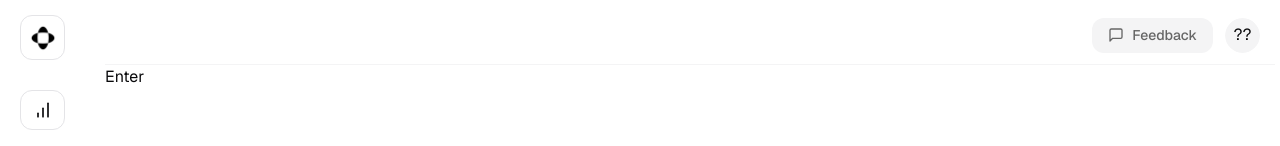
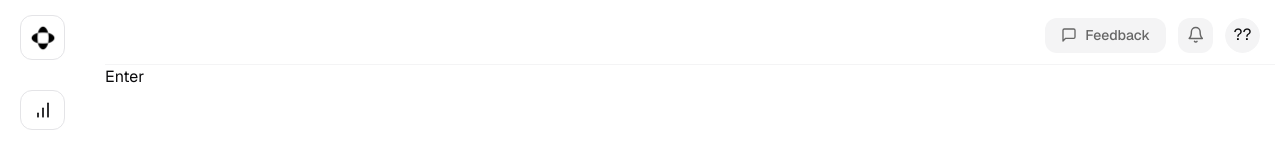
Before and after one commit to Measurely-dev/Measurely, a Next.js app in the folder frontend/: page /dashboard in a window 1280 px wide. Shown: the top 146 px of the page. Built offline with nearby package versions, Linux system fonts and the light colour scheme.

Commit message:
frontend: fixed the hydration error

```diff
--- a/frontend/src/app/dashboard/page.tsx
+++ b/frontend/src/app/dashboard/page.tsx
@@ -1,4 +1,4 @@
-export default function Dashboard() {
+export default function DashboardHomePage() {
     return (
         <div>
             Enter
--- a/frontend/src/app/dashboard/wrapper.tsx
+++ b/frontend/src/app/dashboard/wrapper.tsx
@@ -3,6 +3,8 @@
 import DashboardContent from "@/components/dashboard/layout/content/content";
 import DashboardNavbar from "@/components/dashboard/layout/navbar/navbar";
 import DashboardTopbar from "@/components/dashboard/layout/topbar/topbar";
+import LogoSvg from "@/components/global/logoSvg";
+import { Progress } from "@/components/ui/progress";
 import { ScrollArea } from "@/components/ui/scroll-area";
 export default function DashboardWrapper({ children }: { children: any }) {
   return (
@@ -19,7 +21,7 @@ export default function DashboardWrapper({ children }: { children: any }) {
       {/* <div className='absolute left-0 top-0 flex h-[100vh] w-[100vw] select-none flex-col items-center justify-center gap-8 bg-accent'>
           <div className='relative flex items-center justify-center gap-2'>
             <LogoSvg className='size-14' />
-            <div className='text-xl font-semibold'>Zway</div>
+            <div className='text-xl font-semibold'>Measurely</div>
           </div>
           <div className='w-[250px] rounded-full bg-input'>
             <Progress className='h-1' />
--- a/frontend/src/components/dashboard/components/feedbackPopover.tsx
+++ b/frontend/src/components/dashboard/components/feedbackPopover.tsx
@@ -8,15 +8,15 @@ import { Textarea } from '@/components/ui/textarea';
 export default function FeedbackPopover(props: { children: any }) {
   return (
     <Popover>
-      <PopoverTrigger>{props.children}</PopoverTrigger>
-      <PopoverContent className='mr-5 mt-1 w-[170px] rounded-[16px] p-2 shadow-sm'>
+      <PopoverTrigger asChild>{props.children}</PopoverTrigger>
+      <PopoverContent className='mr-5 mt-1 w-[200px] rounded-[16px] p-2 shadow-sm'>
         <Textarea
-          placeholder='Type a feedback...'
+          placeholder='Tell us what you think...'
           className='h-20 resize-none'
         />
         <div className='w-full justify-end items-end flex'>
           {' '}
-          <Button className='mt-2 rounded-[12px]' variant={'secondary'} size={'sm'}>
+          <Button className='mt-2 rounded-[12px] w-full' variant={'default'} size={'sm'}>
             Send
           </Button>
         </div>
--- a/frontend/src/components/dashboard/components/inboxPopover.tsx
+++ b/frontend/src/components/dashboard/components/inboxPopover.tsx
@@ -10,8 +10,8 @@ import { Archive, Inbox, MessageCircle } from 'react-feather';
 export default function InboxPopover(props: { children: any }) {
   return (
     <Popover>
-      <PopoverTrigger>{props.children}</PopoverTrigger>
-      <PopoverContent className='mr-5 mt-1 w-[370px] rounded-[16px] p-0 pb-5 shadow-sm'>
+      <PopoverTrigger asChild>{props.children}</PopoverTrigger>
+      <PopoverContent className='mr-5 mt-1 w-[370px] rounded-[16px] p-0 pb-5 shadow-md'>
         <Tabs className='mt-3'>
           <TabsList className='!mb-0 flex !h-fit w-fit items-start gap-1 rounded-none border-none bg-transparent !p-0 !pb-0'>
             <TabsTrigger
--- a/frontend/src/components/dashboard/layout/topbar/team.tsx
+++ b/frontend/src/components/dashboard/layout/topbar/team.tsx
@@ -27,12 +27,12 @@ export default function TeamChip() {
           className={`w-fit gap-2 rounded-[12px] border-none px-2 text-[14px] ${open ? 'bg-accent' : ''}`}
         >
           <Avatar className='size-6 border bg-accent p-1'>
-            <AvatarImage src={teams.list[teams.activeTeam].image ?? ''} />
+            <AvatarImage src={''} />
             <AvatarFallback>
-              {teams.list[teams.activeTeam].identifier[0].toUpperCase()}
+              ?
             </AvatarFallback>
           </Avatar>
-          {teams.list[teams.activeTeam].name}
+          Google inc
           <CaretSortIcon className='size-5 shrink-0 text-secondary opacity-80' />
         </Button>
       </PopoverTrigger>
--- a/frontend/src/components/dashboard/layout/topbar/topbar.tsx
+++ b/frontend/src/components/dashboard/layout/topbar/topbar.tsx
@@ -29,7 +29,7 @@ export default function DashboardTopbar() {
               Feedback
             </Button>
           </FeedbackPopover>
-          {/* <InboxPopover>
+          <InboxPopover>
             <Button
               className="size-[35px] rounded-[12px] text-secondary hover:text-primary"
               variant="secondary"
@@ -37,7 +37,7 @@ export default function DashboardTopbar() {
             >
               <Bell className="size-1/2" />
             </Button>
-          </InboxPopover> */}
+          </InboxPopover>
           <AvatarDropdown>
             <Avatar className="size-[35px] cursor-pointer">
               <AvatarImage src="" className="rounded-full" />
```
Also changed, not shown: frontend/src/components/dashboard/layout/topbar/type.tsx (+42 -44 lines).
